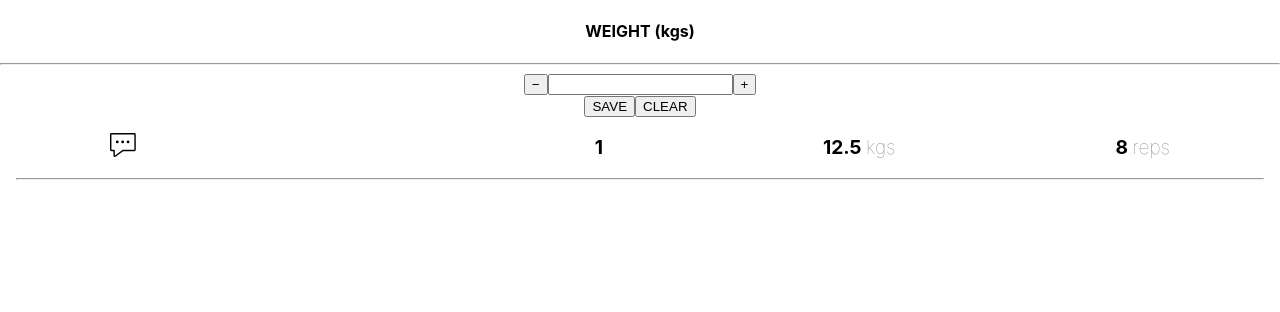
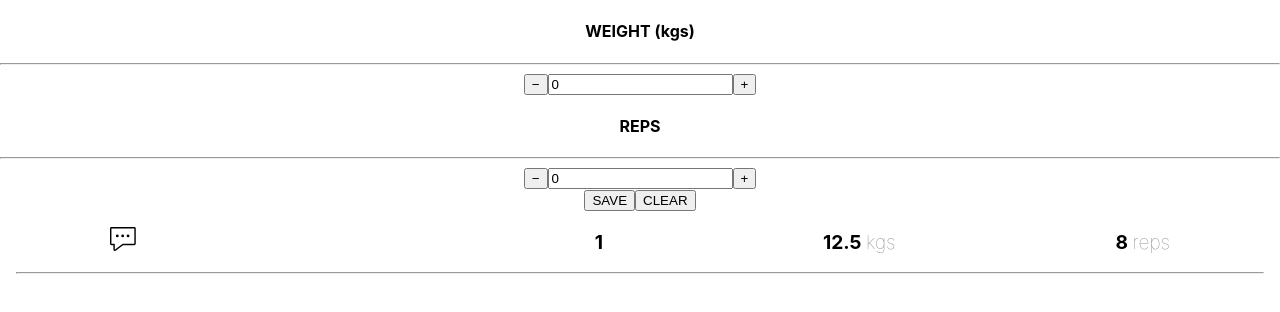
Before and after one commit to yashsharman/track-fit, a React (Create React App) app: page / in a window 1280 px wide. Shown: the top 312 px of the page. Built offline with nearby package versions, Linux system fonts and the light colour scheme; some icons are missing.

Commit message:
added comment popup

```diff
--- a/src/App.js
+++ b/src/App.js
@@ -1,12 +1,10 @@
 import './App.css';
 import AddExercise from './component/addExercise/addExercise.component';
-import SavedProgress from './component/savedProgress/SavedProgress.component';
 
 function App() {
   return (
     <div className="App">
       <AddExercise/>
-      <SavedProgress/>
     </div>
   );
 }
--- a/src/component/addExercise/addExercise.component.jsx
+++ b/src/component/addExercise/addExercise.component.jsx
@@ -1,15 +1,22 @@
+import CommponentPopUp from "../commentPopUp/CommentPopUp.component";
+import SavedProgress from "../savedProgress/SavedProgress.component";
 import UserInputContainer from "../userInputContainer/UserInputContainer.component";
-
+const clearInputBoxes = ()=>{
+    document.querySelectorAll("input").forEach((inputbox)=>inputbox.value = 0)
+}
 function AddExercise() {
   return (
     <div className="AddExercise-container">
         <div className="weight-set-container">
-         <UserInputContainer/>
+         <UserInputContainer type={"weight"}/>
+         <UserInputContainer type={"reps"}/>
             <div className="AddExercise-btn-group">
                 <button className="default-btn" onClick={()=>{}}>SAVE</button>
-                <button className="default-btn" onClick={()=>{}}>CLEAR</button>
+                <button className="default-btn" onClick={()=>{clearInputBoxes()}}>CLEAR</button>
             </div>
         </div>
+      <SavedProgress/>
+        <CommponentPopUp/>
     </div>
   )
 }
--- /dev/null
+++ b/src/component/commentPopUp/CommentPopUp.component.jsx
@@ -0,0 +1,17 @@
+import React from "react";
+import './CommentPopUp.styles.css'
+function CommentPopUp() {
+  return (
+    <div className="comment-popup-container">
+      <h2>Comment</h2>
+      <hr />
+      <input type="text" placeholder="Comment Text" />
+      <div className="btn-group">
+        <button className="comment-btn">Cancel</button>
+        <button className="comment-btn">Save</button>
+      </div>
+    </div>
+  );
+}
+
+export default CommentPopUp;
--- /dev/null
+++ b/src/component/commentPopUp/CommentPopUp.styles.css
@@ -0,0 +1,3 @@
+.comment-popup-container{
+    display: none;
+}
--- a/src/component/savedProgress/SavedProgress.component.jsx
+++ b/src/component/savedProgress/SavedProgress.component.jsx
@@ -1,4 +1,4 @@
-import './SavedProgress.component.css'
+import './SavedProgress.styles.css'
 import { ReactComponent as EmptyPrIcon} from '../../assets/empty-pr.svg';
 import { ReactComponent as PrIcon} from '../../assets/pr.svg';
 import { ReactComponent as CommentIcon} from '../../assets/comment-icon.svg';
--- a/src/component/userInputContainer/UserInputContainer.component.jsx
+++ b/src/component/userInputContainer/UserInputContainer.component.jsx
@@ -1,20 +1,71 @@
-const inputType ={
-    reps: 'reps',
-    weight: 'weight',
-    time: 'time',
-}
-function UserInputContainer({type}) {
+const inputType = {
+  reps: {
+    heading: "REPS",
+    headingType: "",
+  },
+  weight: {
+    heading: "WEIGHT",
+    headingType: "(kgs)",
+  },
+  time: {
+    heading: "TIME",
+    headingType: "(sec)",
+  },
+};
+const Increment = (e) => {
+  switch (e.target.previousSibling.className) {
+    case "REPS":
+      e.target.previousSibling.value = +e.target.previousSibling.value + 1;
+      break;
+    case "TIME":
+      e.target.previousSibling.value = +e.target.previousSibling.value + 5;
+      break;
+    case "WEIGHT":
+      e.target.previousSibling.value = +e.target.previousSibling.value + 2.5;
+      break;
+    default:
+      console.log("default");
+  }
+};
+const Decrement = (e) => {
+    switch (e.target.nextSibling.className) {
+        case "REPS":
+          e.target.nextSibling.value = +e.target.nextSibling.value - 1;
+          break;
+        case "TIME":
+          e.target.nextSibling.value = +e.target.nextSibling.value - 5;
+          break;
+        case "WEIGHT":
+          e.target.nextSibling.value = +e.target.nextSibling.value - 2.5;
+          break;
+        default:
+          console.log("default");
+      }
+};
+function UserInputContainer({ type }) {
   return (
     <>
-      <div className="weight-input-container">
-        <h4>WEIGHT (kgs)</h4>
+      <div className="input-container">
+        <h4>
+          {inputType[type].heading} {inputType[type].headingType}
+        </h4>
         <hr />
         <div className="AddExercise-inputs">
-          <button className="AddExercise-btn default-btn" onClick={() => {}}>
+          <button
+            className={`${type.heading}-btn default-btn`}
+            onClick={(e) => Decrement(e)}
+          >
             &minus;
           </button>
-          <input type="text" />
-          <button className="AddExercise-btn default-btn" onClick={() => {}}>
+          <input
+            type="text"
+            defaultValue={0}
+            className={inputType[type].heading}
+          />
+          <button
+            className={`${type.heading}-btn default-btn`}
+            onClick={(e) => Increment(e)}
+          >
             {" "}
             &#43;
           </button>
```
Also changed, not shown: src/component/savedProgress/SavedProgress.styles.css (renamed from src/component/savedProgress/SavedProgress.component.css).
